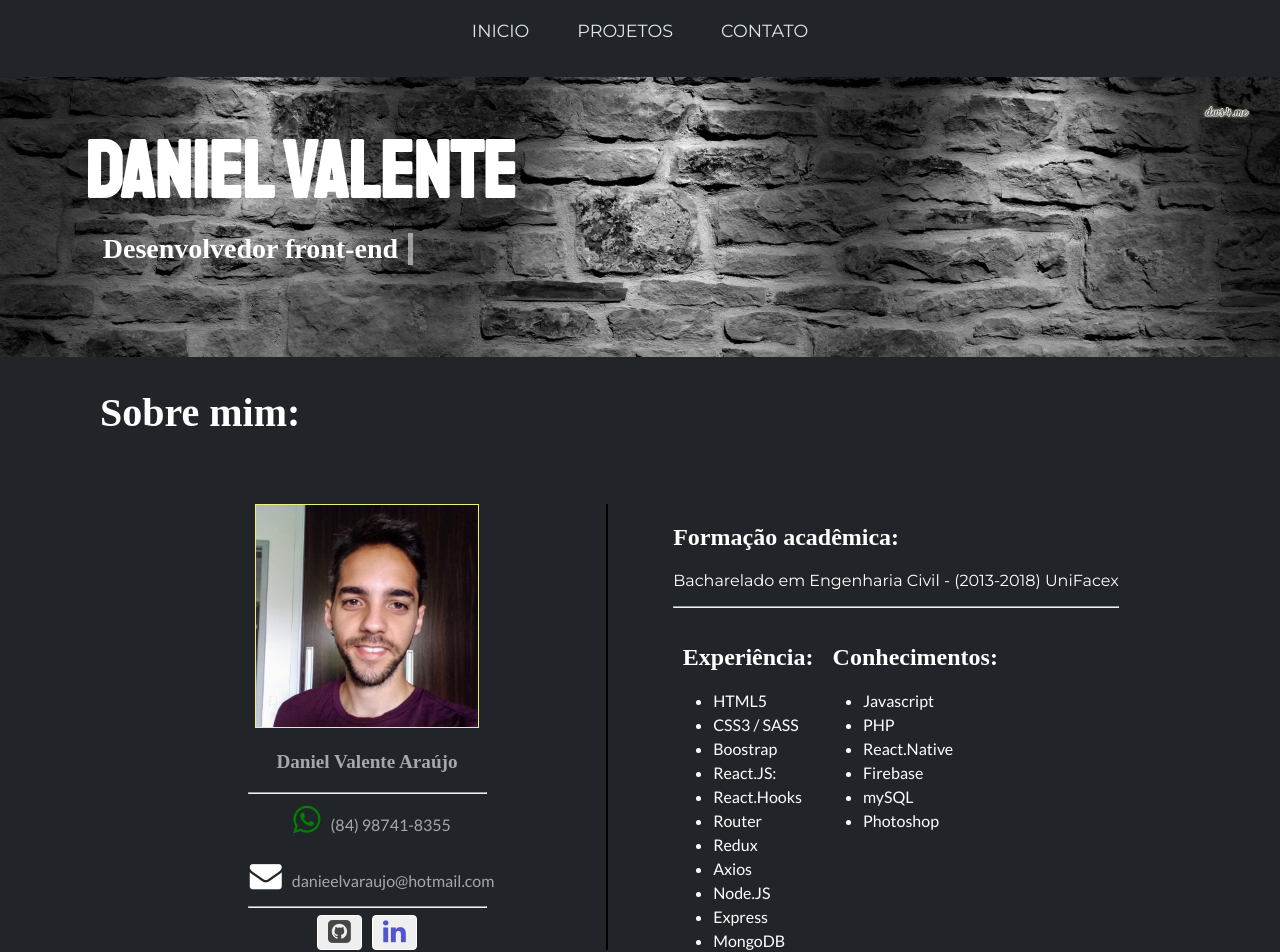
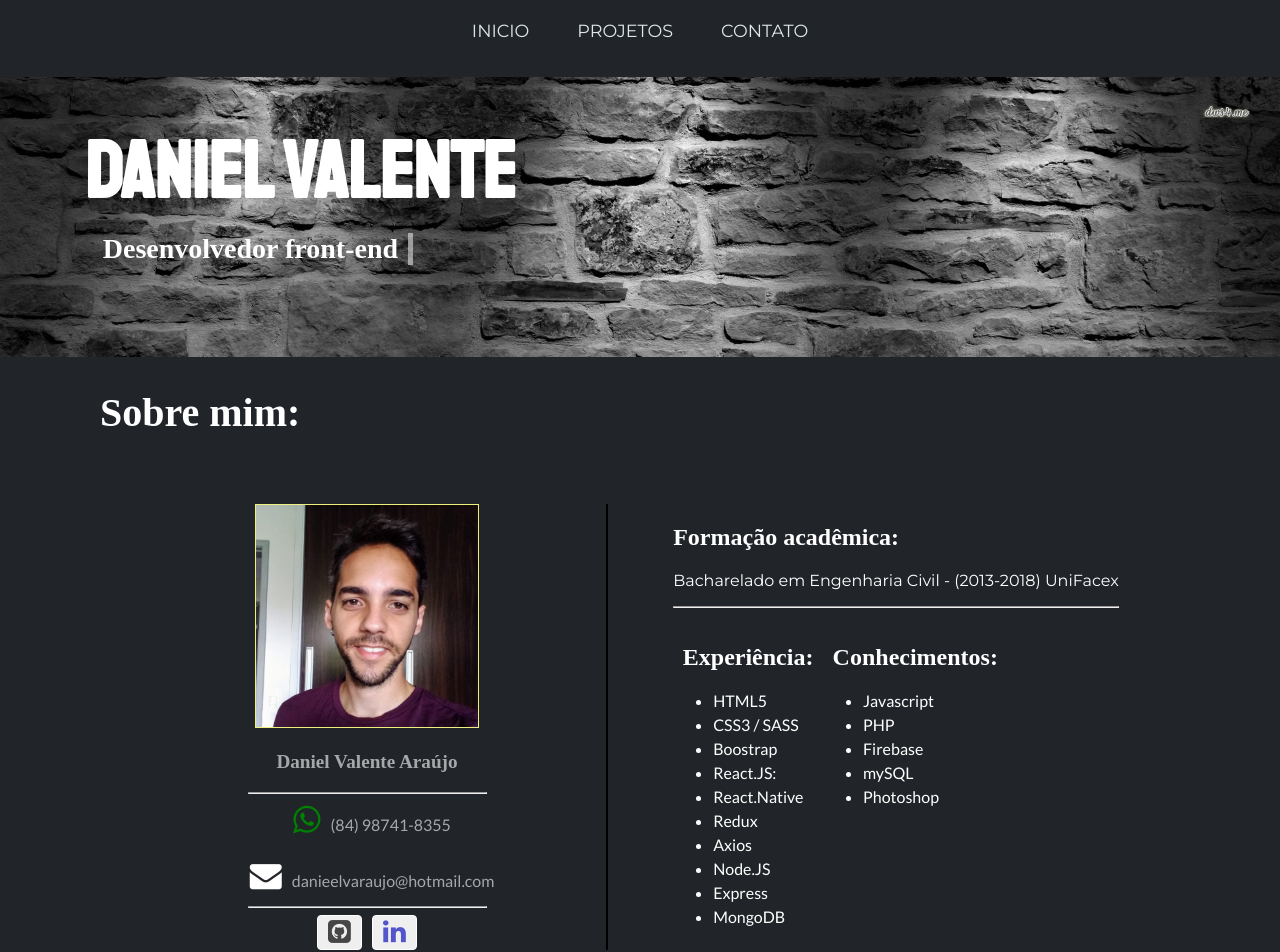
Before and after one commit to danieelvaraujo/site_v2, a React (Create React App) app: page / in a window 1280 px wide. Shown: the top 952 px of the page. Built offline with nearby package versions, Linux system fonts and the light colour scheme; a web font is replaced by a local one.

Commit message:
Atualizado informações pessoais

```diff
--- a/src/Paginas/Inicio/Sobre/Paineis/PainelD.js
+++ b/src/Paginas/Inicio/Sobre/Paineis/PainelD.js
@@ -16,8 +16,7 @@ function PainelD(props) {
           <li>CSS3 / SASS</li>
           <li>Boostrap</li>
           <li>React.JS:</li>
-          <li>React.Hooks</li>
-          <li>Router</li>
+          <li>React.Native</li>
           <li>Redux</li>
           <li>Axios</li>
           <li>Node.JS</li>
@@ -31,7 +30,6 @@ function PainelD(props) {
         <ul>
           <li>Javascript</li>
           <li>PHP</li>
-          <li>React.Native</li>
           <li>Firebase</li>
           <li>mySQL</li>
           <li>Photoshop</li>
```
